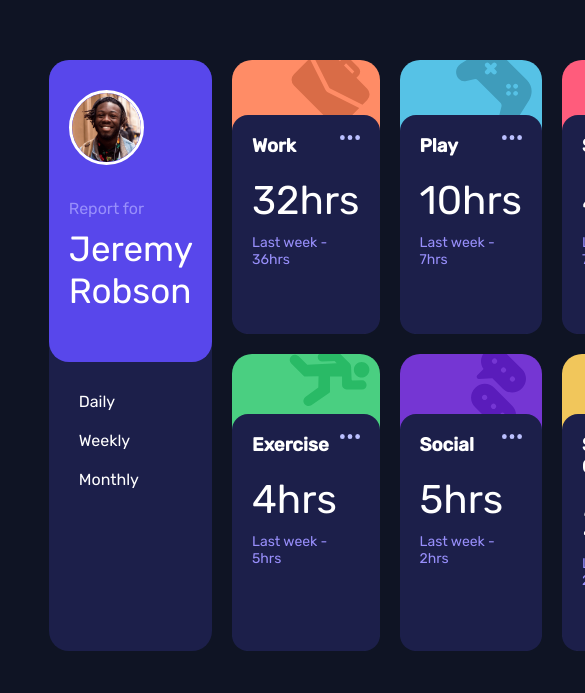
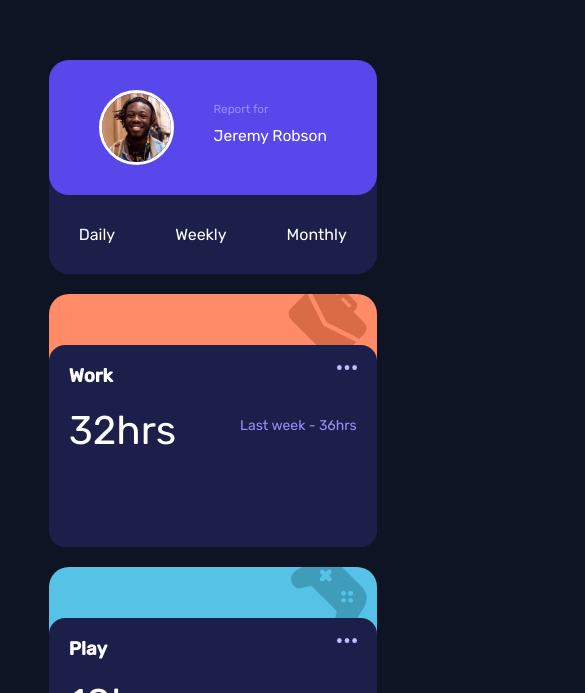
Before and after one commit to sharathkrml/time-track, a React (Create React App) app: page / in a window 390 px wide. Shown: the part 151-844 px from the top of the page, 585 px wide, since content can reach past the window. Built offline with nearby package versions, Linux system fonts and the light colour scheme.

Commit message:
added mobile view

```diff
--- a/src/App.css
+++ b/src/App.css
@@ -48,42 +48,38 @@ body {
 .work {
   background: url(./assets/images/icon-work.svg) no-repeat right 10px top -12px,
     var(--work);
+}
+.play {
+  background: url(./assets/images/icon-play.svg) no-repeat right 10px top -12px,
+    var(--play);
+}
+.study {
+  background: url(./assets/images/icon-study.svg) no-repeat right 10px top -12px,
+    var(--study);
+}
+.exercise {
+  background: url(./assets/images/icon-exercise.svg) no-repeat right 10px top -2px,
+    var(--exercise);
+}
+.social {
+  background: url(./assets/images/icon-social.svg) no-repeat right 10px top -12px,
+    var(--social);
+}
+.self-care {
+  background: url(./assets/images/icon-self-care.svg) no-repeat right 10px top -12px,
+    var(--selfcare);
+}
+.small-card {
   display: flex;
   flex-direction: column;
   justify-content: flex-end;
 }
-.play {
-  background: url(./assets/images/icon-play.svg) no-repeat right 10px top -12px,
-    var(--play);
-  display: flex;
-  flex-direction: column;
-  justify-content: flex-end;
+
+@media (max-width: 768px) {
+  .grid {
+    grid-template-columns: 1fr;
+  }
+  .small-card {
+    height: 30vh;
+  }
 }
-.study {
-  background: url(./assets/images/icon-study.svg) no-repeat right 10px top -12px,
-    var(--study);
-  display: flex;
-  flex-direction: column;
-  justify-content: flex-end;
-}
-.exercise {
-  background: url(./assets/images/icon-exercise.svg) no-repeat right 10px top -2px,
-    var(--exercise);
-  display: flex;
-  flex-direction: column;
-  justify-content: flex-end;
-}
-.social {
-  background: url(./assets/images/icon-social.svg) no-repeat right 10px top -12px,
-    var(--social);
-  display: flex;
-  flex-direction: column;
-  justify-content: flex-end;
-}
-.self-care {
-  background: url(./assets/images/icon-self-care.svg) no-repeat right 10px top -12px,
-    var(--selfcare);
-  display: flex;
-  flex-direction: column;
-  justify-content: flex-end;
-}
--- a/src/App.js
+++ b/src/App.js
@@ -9,22 +9,22 @@ function App() {
           <div className="card profile">
             <ProfileCard />
           </div>
-          <div className="card work">
+          <div className="card small-card work">
             <Card title="Work" current="32" timeframes="week" previous="36"/>
           </div>
-          <div className="card play">
+          <div className="card small-card play">
             <Card title="Play" current="10" timeframes="week" previous="7"/>
           </div>
-          <div className="card study">
+          <div className="card small-card study">
             <Card title="Study" current="4" timeframes="week" previous="7"/>
           </div>
-          <div className="card exercise">
+          <div className="card small-card exercise">
             <Card title="Exercise" current="4" timeframes="week" previous="5"/>
           </div>
-          <div className="card social">
+          <div className="card small-card social">
             <Card title="Social" current="5" timeframes="week" previous="2"/>
           </div>
-          <div className="card self-care">
+          <div className="card small-card self-care">
             <Card title="Self Care" current="2" timeframes="week" previous="2"/>
           </div>
         </div>
--- a/src/components/Card.css
+++ b/src/components/Card.css
@@ -26,3 +26,9 @@
   color: #988ffb;
   margin: 10px 0;
 }
+@media (max-width: 768px) {
+  .card-details {
+    display: flex;
+    justify-content: space-between;
+  }
+}
--- a/src/components/ProfileCard.css
+++ b/src/components/ProfileCard.css
@@ -18,10 +18,11 @@
 .report-text {
   color: #988ffb;
   margin-left: 20px;
+  font-size: 2vw;
 }
 .profile-name {
   color: #fff;
-  font-size: 35px;
+  font-size: 3vw;
   margin: 10px 20px 50px 20px;
 }
 .profile-options {
@@ -34,3 +35,31 @@
   margin: 10px 20px;
   padding: 0 10px;
 }
+
+@media (max-width: 768px) {
+  .profile-options {
+    list-style: none;
+    display: flex;
+    flex-direction: row;
+    justify-content: space-around;
+  }
+  .profile-details {
+    display: flex;
+    justify-content: center;
+  }
+  .profile-img {
+    width: auto * 0.5;
+    height: auto * 0.5;
+  }
+  .profile-content {
+    align-self: flex-end;
+  }
+}
+@media (max-width: 500px) {
+  .report-text {
+    font-size: 3vw;
+  }
+  .profile-name {
+    font-size: 4vw;
+  }
+} ;
--- a/src/components/ProfileCard.js
+++ b/src/components/ProfileCard.js
@@ -6,8 +6,10 @@ function ProfileCard() {
     <div className="profile-container">
       <div className="profile-details">
         <img className="profile-img" src={profileimg} alt="profile"></img>
-        <p className="report-text">Report for</p>
-        <p className="profile-name">Jeremy Robson</p>
+        <div className="profile-content">
+          <p className="report-text">Report for</p>
+          <p className="profile-name">Jeremy Robson</p>
+        </div>
       </div>
       <ul className="profile-options">
         <li>Daily</li>
```
